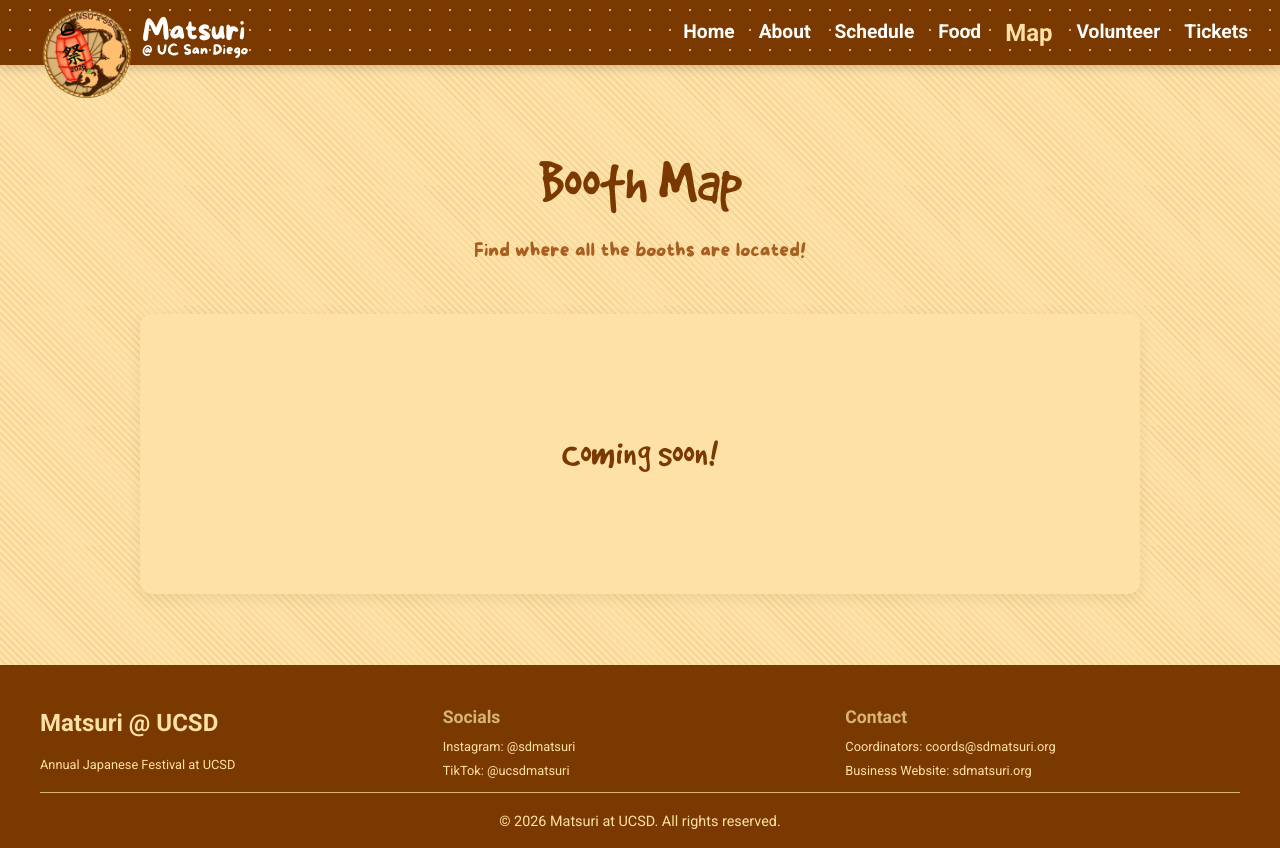
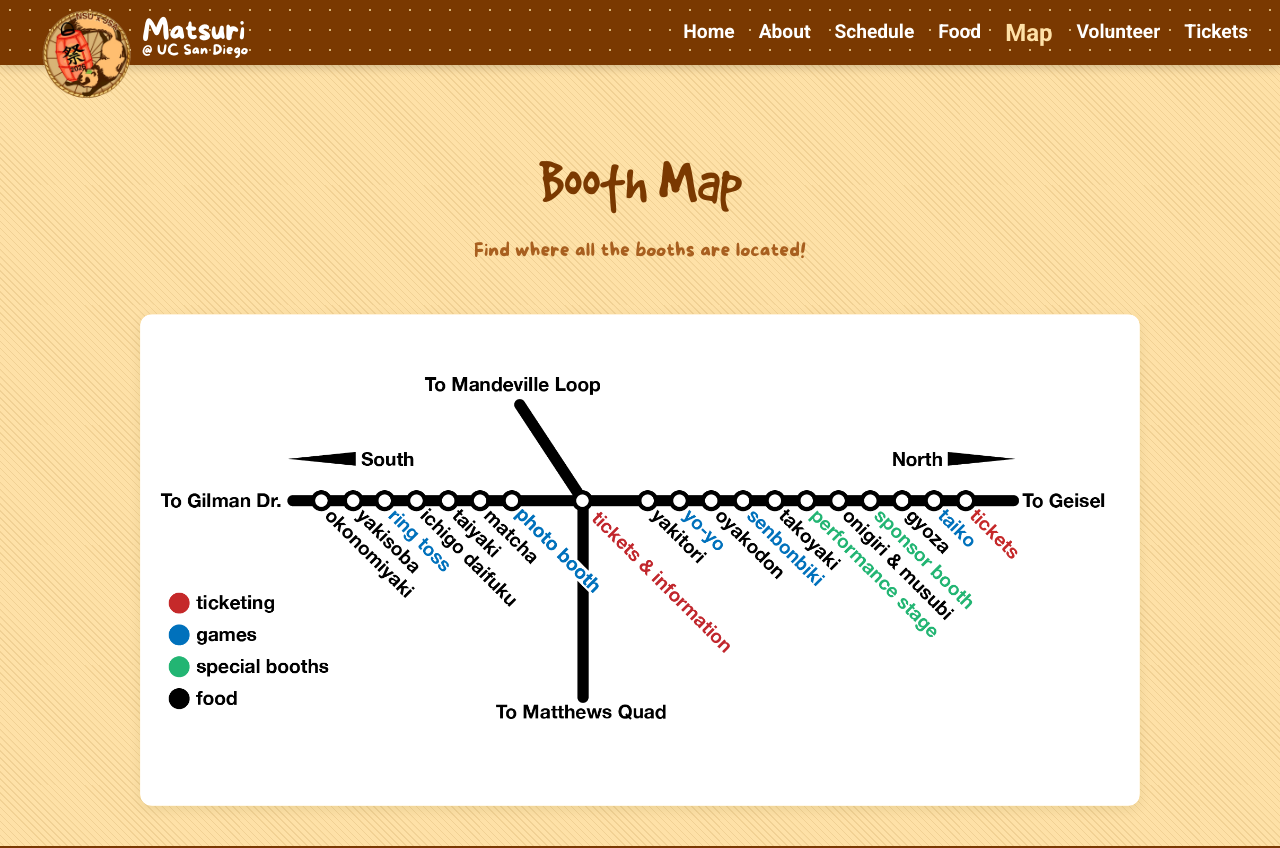
Before and after one commit to skyfujinuma/sdmatsuri, a React (Vite) app in the folder matsuriWebsite/: page /map in a window 1280 px wide. Shown: the top 848 px of the page. Built offline with nearby package versions, Linux system fonts and the light colour scheme.

Commit message:
updated map

```diff
--- a/matsuriWebsite/src/pages/Map.tsx
+++ b/matsuriWebsite/src/pages/Map.tsx
@@ -8,14 +8,11 @@ function Map() {
         <p className="map-intro">Find where all the booths are located!</p>
 
         <div className="map-wrapper">
-          {/* Map image not updated yet
           <img
-            src="/oldMatsuriMap.png"
+            src="/MatsuriMap.png"
             alt="Matsuri Festival Map"
             className="map-image"
           />
-          */}
-          <div className="map-coming-soon">Coming soon!</div>
         </div>
       </div>
     </div>
```
Also changed, not shown: matsuriWebsite/public/MatsuriMap.png (added), matsuriWebsite/public/oldMatsuriMap.png (deleted).
